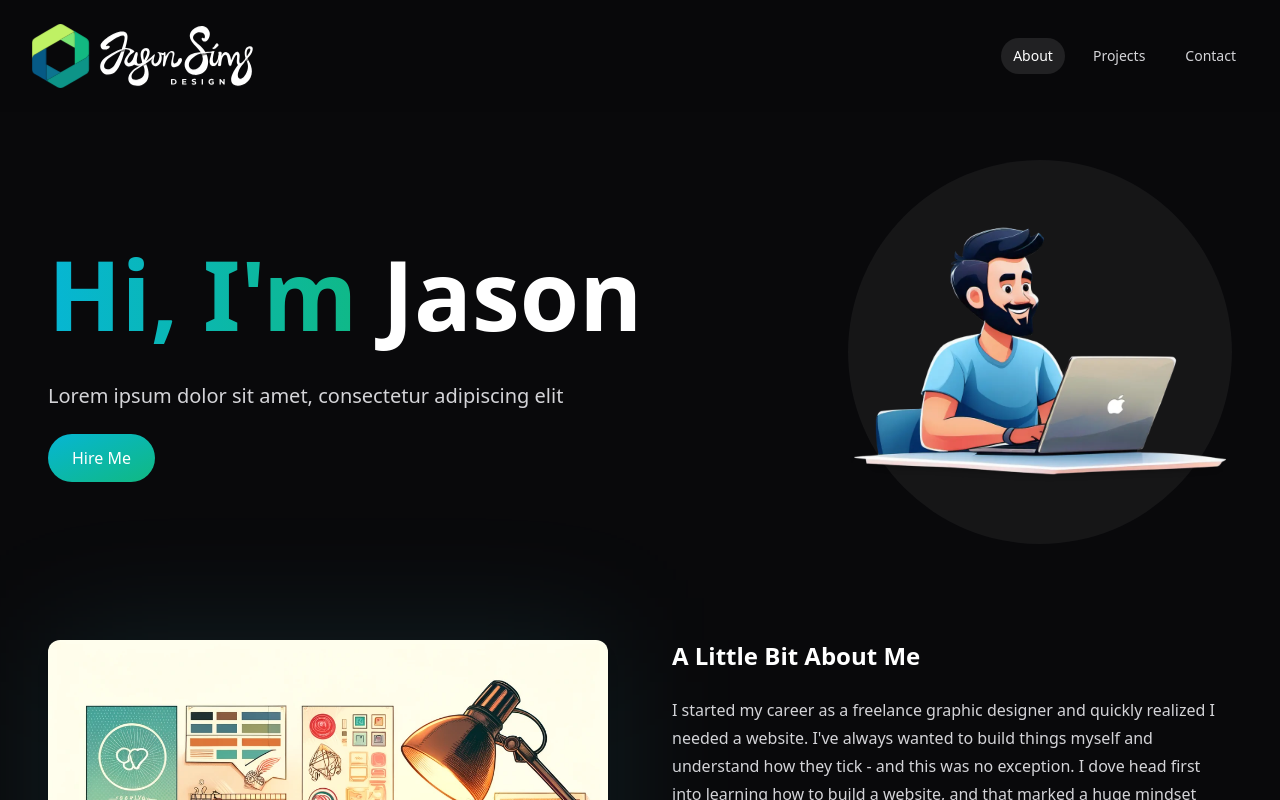
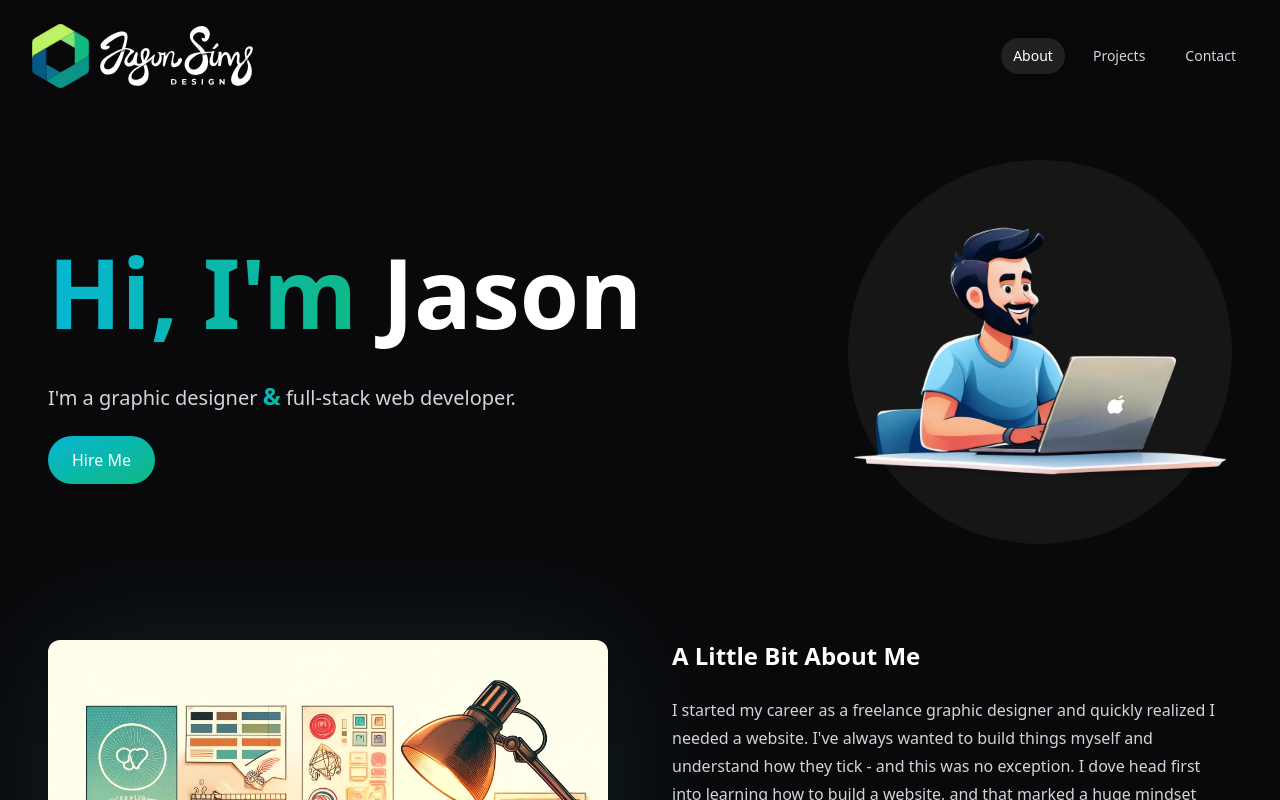
Before and after one commit to JasonMSims/jasonsimsdesign, a Vue app: page / in a window 1280 px wide. Shown: the top 800 px of the page. Built offline with nearby package versions, Linux system fonts and the light colour scheme.

Commit message:
Populated Hero section content

```diff
--- a/src/components/HeroSection.vue
+++ b/src/components/HeroSection.vue
@@ -6,7 +6,13 @@
           <span class="bg-gradient-to-r from-cyan-500 to-emerald-500 bg-clip-text text-transparent"> Hi, I'm </span>
           <span class="inline-flex flex-nowrap items-center">{{ name }}</span>
         </h1>
-        <p class="mb-6 text-sm text-zinc-300 sm:text-lg lg:text-xl">Lorem ipsum dolor sit amet, consectetur adipiscing elit</p>
+        <p class="mb-6 text-sm text-zinc-300 sm:text-lg lg:text-xl">
+          I'm a graphic designer
+          <span class="bg-gradient-to-r from-cyan-500 to-emerald-500 bg-clip-text text-lg font-bold text-transparent sm:text-xl lg:text-2xl"
+            >&amp;</span
+          >
+          full-stack web developer.
+        </p>
         <ButtonElement href="/#contact">Hire Me</ButtonElement>
       </div>
       <div class="mx-auto max-w-sm rounded-full bg-zinc-50/5 max-sm:-order-1 sm:col-span-4">
```
